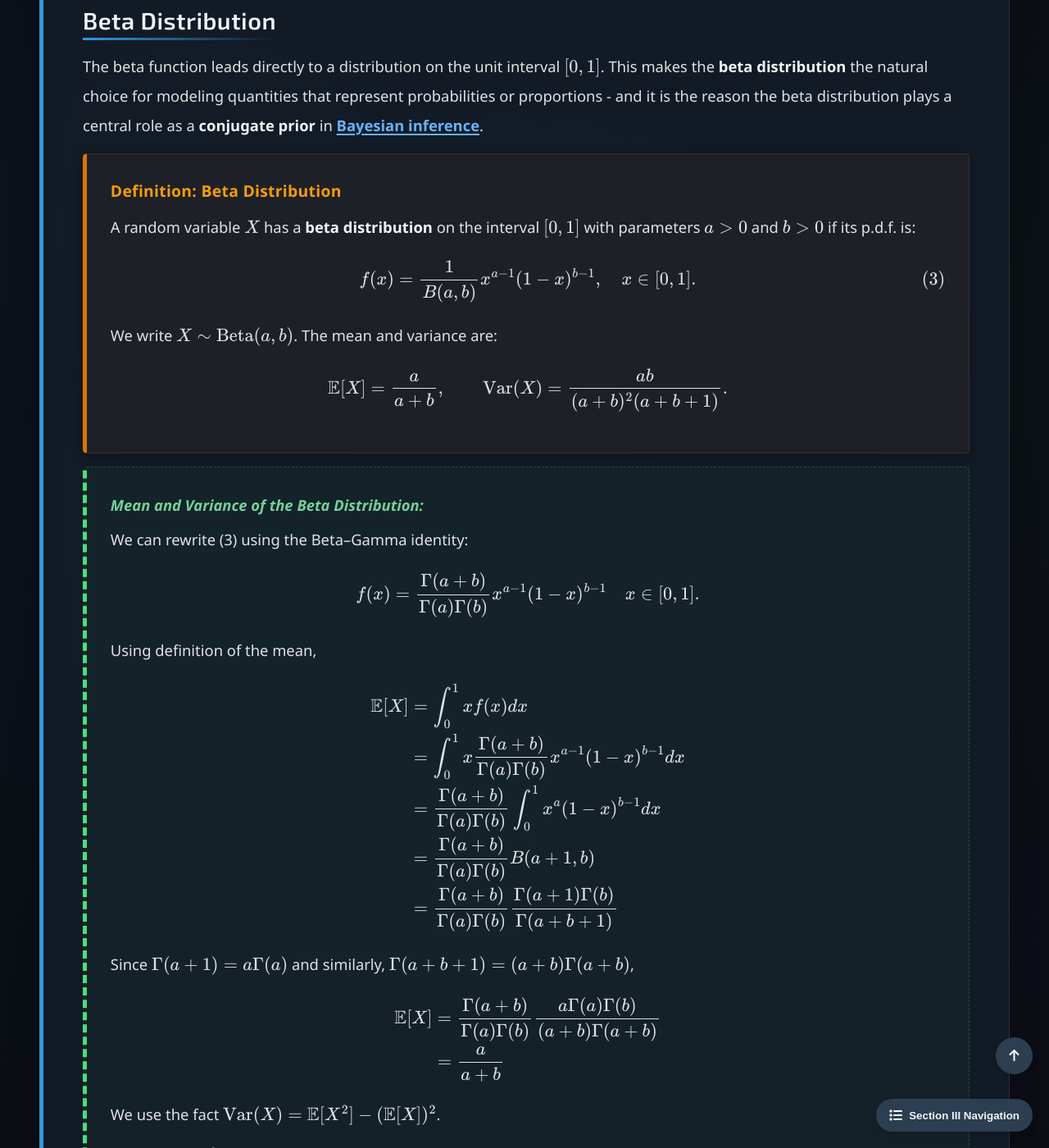
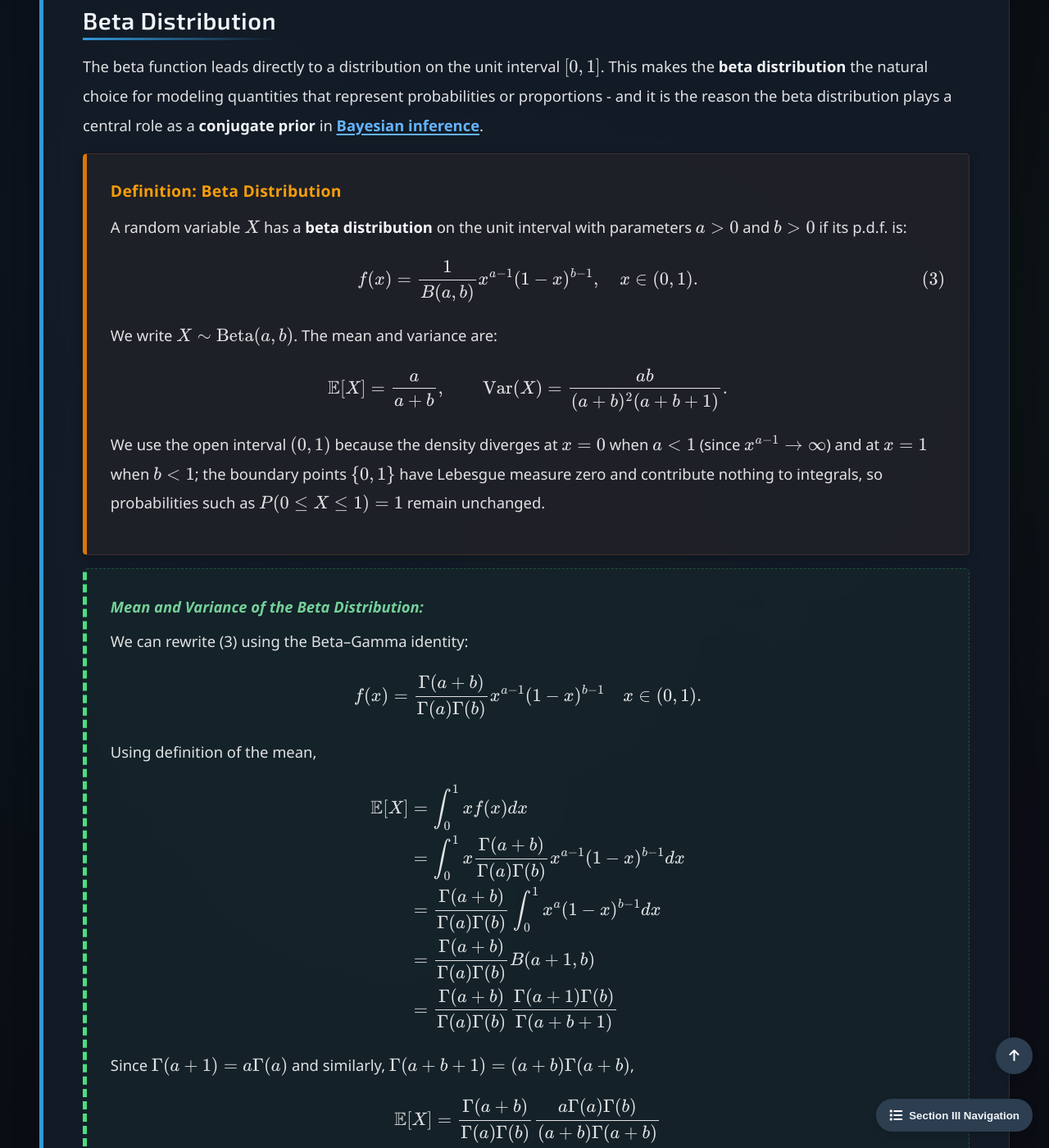
Before and after one commit to Yusukey01/yusukey01.github.io, a Jekyll site: the page built from Mathematics/Probability/gamma.html, in a window 1280 px wide and 1400 px high, scrolled down 9204 px. Shown: the whole window at 82% size. Built offline with Jekyll 4.4.1, drawn with Linux system fonts in a browser that asks for light colours.

Commit message:
refined explanations

```diff
--- a/Mathematics/Probability/gamma.html
+++ b/Mathematics/Probability/gamma.html
@@ -378,15 +378,21 @@ uses_python: false
                 <div class="theorem" id="D-beta_distribution">
                     <span class="theorem-title">Definition: Beta Distribution</span>
                     <p>
-                        A random variable \(X\) has a <strong>beta distribution</strong> on the interval \([0, 1]\)
+                        A random variable \(X\) has a <strong>beta distribution</strong> on the unit interval
                         with parameters \(a > 0\) and \(b > 0\) if its p.d.f. is:
                         \[
-                        f(x) = \frac{1}{B(a, b)}x^{a-1}(1-x)^{b-1}, \quad x \in [0, 1]. \tag{3}
+                        f(x) = \frac{1}{B(a, b)}x^{a-1}(1-x)^{b-1}, \quad x \in (0, 1). \tag{3}
                         \]
                         We write \(X \sim \text{Beta}(a, b)\). The mean and variance are:
                         \[
                         \mathbb{E}[X] = \frac{a}{a+b}, \qquad \operatorname{Var}(X) = \frac{ab}{(a+b)^2(a+b+1)}.
                         \]
+                    </p>
+                    <p>
+                        We use the open interval \((0, 1)\) because the density diverges at \(x = 0\) when \(a < 1\)
+                        (since \(x^{a-1} \to \infty\)) and at \(x = 1\) when \(b < 1\); the boundary points \(\{0, 1\}\)
+                        have Lebesgue measure zero and contribute nothing to integrals, so probabilities such as
+                        \(P(0 \leq X \leq 1) = 1\) remain unchanged.
                     </p>
                 </div>
 
@@ -395,7 +401,7 @@ uses_python: false
                     <p>
                         We can rewrite (3) using the Beta–Gamma identity:
                         \[
-                        f(x) = \frac{\Gamma (a+b)}{\Gamma (a) \Gamma (b)}x^{a-1} (1-x)^{b-1} \quad x \in [0, 1].
+                        f(x) = \frac{\Gamma (a+b)}{\Gamma (a) \Gamma (b)}x^{a-1} (1-x)^{b-1} \quad x \in (0, 1).
                         \]
                         Using definition of the mean,
                         \[
--- a/Mathematics/Probability/gaussian.html
+++ b/Mathematics/Probability/gaussian.html
@@ -478,8 +478,10 @@ uses_python: false
                     \[
                     \sum_{i =1} ^n  X_i \approx \mathcal{N}(n\mu , n\sigma^2).
                     \]
-                    Note: For example, highly skewed distributions such as the exponential distribution requires
-                    around \(n \geq 100\) for applying CLT.
+                    Note: The rate at which this approximation becomes accurate depends on the underlying distribution.
+                    A common <em>rule of thumb</em> is that mildly skewed distributions are well approximated by
+                    \(n \approx 30\), while highly skewed distributions such as the exponential typically require
+                    \(n \gtrsim 100\) before the normal approximation is accurate in practice.
                 </p>
 
                 <p>
--- a/Mathematics/Probability/student.html
+++ b/Mathematics/Probability/student.html
@@ -178,8 +178,10 @@ uses_python: false
                         f(x \mid \gamma) = \frac{2}{\pi \gamma}\left[1 + \left(\frac{x}{\gamma}\right)^2\right]^{-1}, \qquad x \geq 0.
                         \]
                         (The factor \(2\) compensates for the loss of the negative half by the symmetry of the standard
-                        Cauchy density about the origin.) This is often the default choice for scale parameters in
-                        hierarchical Bayesian priors because it is more robust than the Inverse-Gamma distribution.
+                        Cauchy density about the origin.) The Half-Cauchy is a common choice for scale parameters in
+                        hierarchical Bayesian priors: its heavy tail allows large values to remain probable while keeping
+                        a finite density at the origin, and the resulting posterior tends to be less sensitive to the
+                        choice of hyperparameter \(\gamma\) than the Inverse-Gamma alternative is to its own hyperparameters.
                     </p>
                 </div>
 
--- a/note.txt
+++ b/note.txt
@@ -37,6 +37,9 @@ III- Probability & Statistics
         6. Bayesian extension (link to bayesian.html, mvn.html §wishart)
         7. Looking ahead: Variational GMM, DP mixtures
 
+    Cochran's theorem
+
+
 IV- Discreate & Algoritm
 
     Computational Learning Theory (COLT)
```
Also changed, not shown: data/previews.json.
